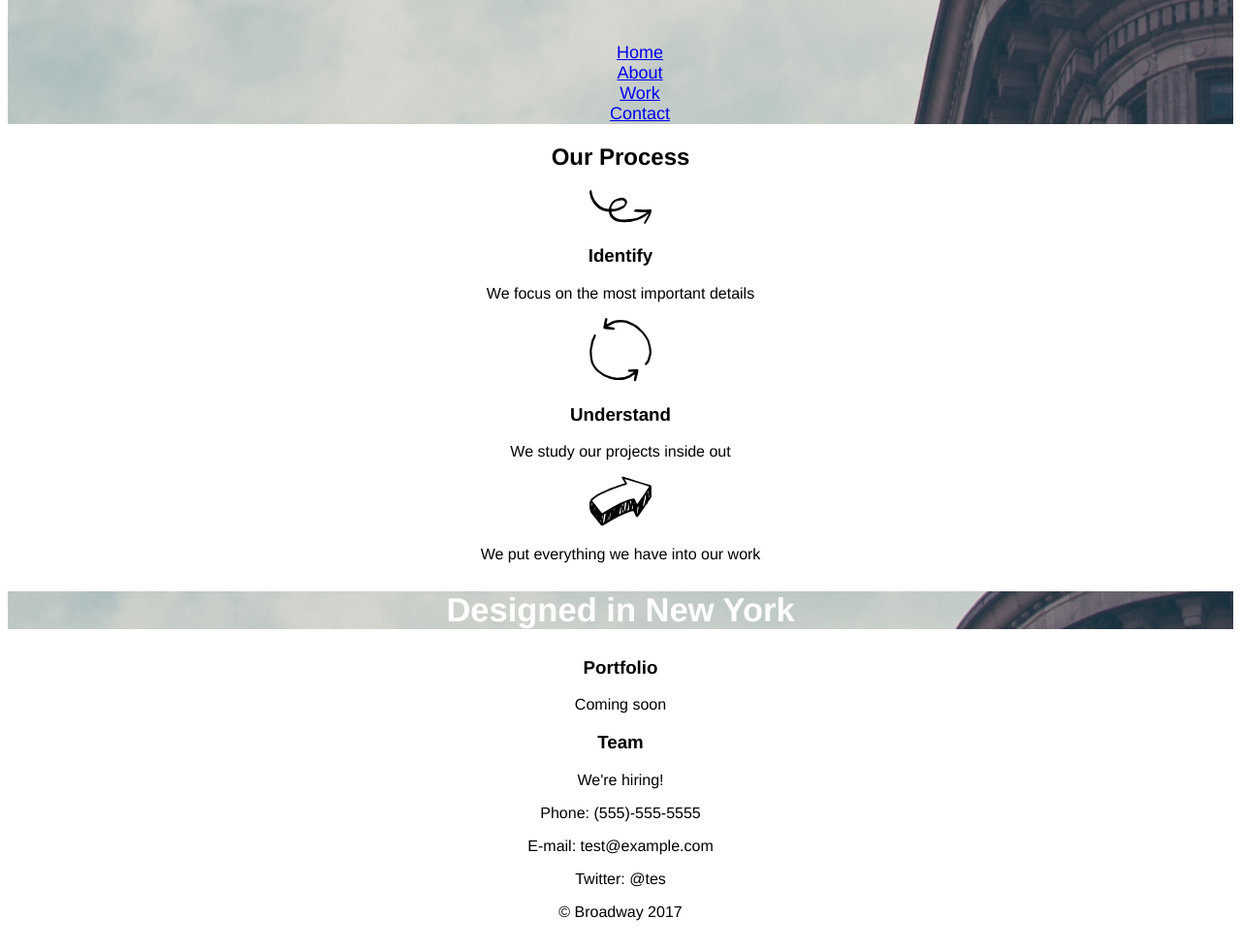
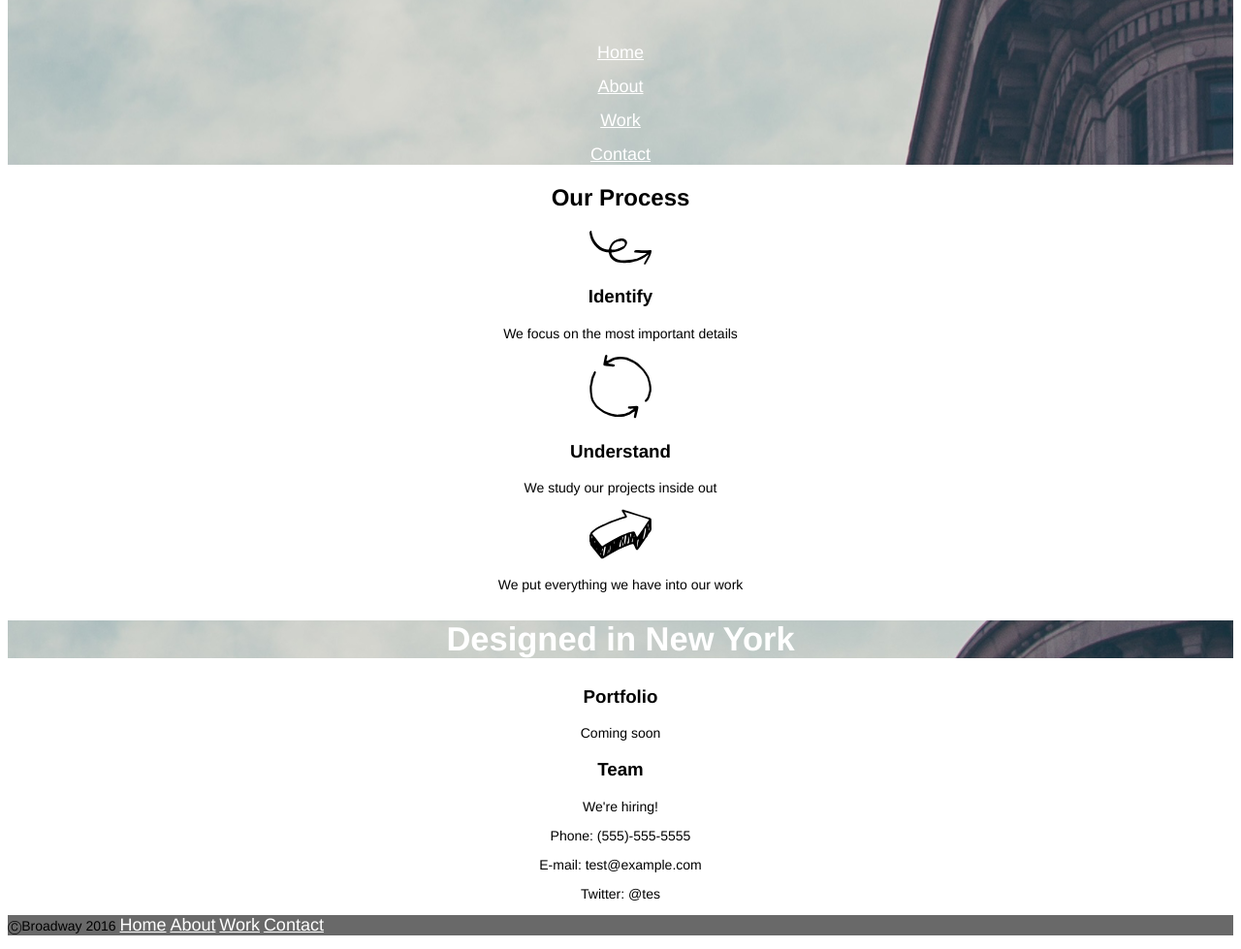
Before and after one commit to mhiggins0228/broadway-design, a plain HTML site: page Broadway-Design/index.html in a window 1280 px wide. Shown: the part 130-1109 px from the top of the page at 97% size. Drawn offline with Linux system fonts and the light colour scheme.

Commit message:
Third and final commit, Broadway-Design.

```diff
--- a/Broadway-Design/index.html
+++ b/Broadway-Design/index.html
@@ -8,12 +8,11 @@
   <body>
   <div id="header">
     <h1>Broadway Design</h1>
-    <ul>
-      <li><a href="#home">Home</a></li>
-      <li><a href="#about">About</a></li>
-      <li><a href="#work">Work</a></li>
-      <li><a href="#contact">Contact</a></li>
-    </ul>
+    <p><a class="nav"href="#home">Home</a>
+    <p><a class="nav"href="#about">About</a>
+    <p><a class="nav"href="#work">Work</a>
+	<p><a class="nav" href="#contact">Contact</a>
+      </div>
   </div>
     <h2 id="process">Our Process</h2>
     <img src="images/identify.svg">
@@ -35,6 +34,14 @@
     <p>Phone: (555)-555-5555</p>
 	<p>E-mail: test@example.com</p>
 	<p>Twitter: @tes</p>
-	<p>© Broadway 2017</p>
+  <div id="footer">
+    <p>ⒸBroadway 2016
+       <a class="nav" href="#home">Home</a>
+       <a class="nav" href="#about">About</a>
+       <a class="nav" href="#work">Work</a>
+       <a class="nav" href="#contact">Contact</a>
+     <p>
+    </div>
+  </div>
   </body>
 </html>
--- a/Broadway-Design/style.css
+++ b/Broadway-Design/style.css
@@ -4,7 +4,6 @@ text-align:center;
 
 #header{
 background-image: url("images/the-flatiron-building.png");
-
 }
 
 body{
@@ -17,11 +16,17 @@ font-weight:bold;
 color:white;
 }
 
-ul{
-font-size:18px;
-color:white;
-text-decoration:none;
-list-style-type:none;
+.top-nav{
+padding:5px;
+}
+
+.nav {
+ color:white;
+ font-size:18px;
+}
+
+p{
+font-size:14px;
 }
 
 #midline{
@@ -30,3 +35,10 @@ font-size:23px;
 font-weight:bold;
 color:white;
 }
+
+#footer{
+background-color:dimgray;
+font-size:11px
+color:white;
+text-align:left;
+}
```
